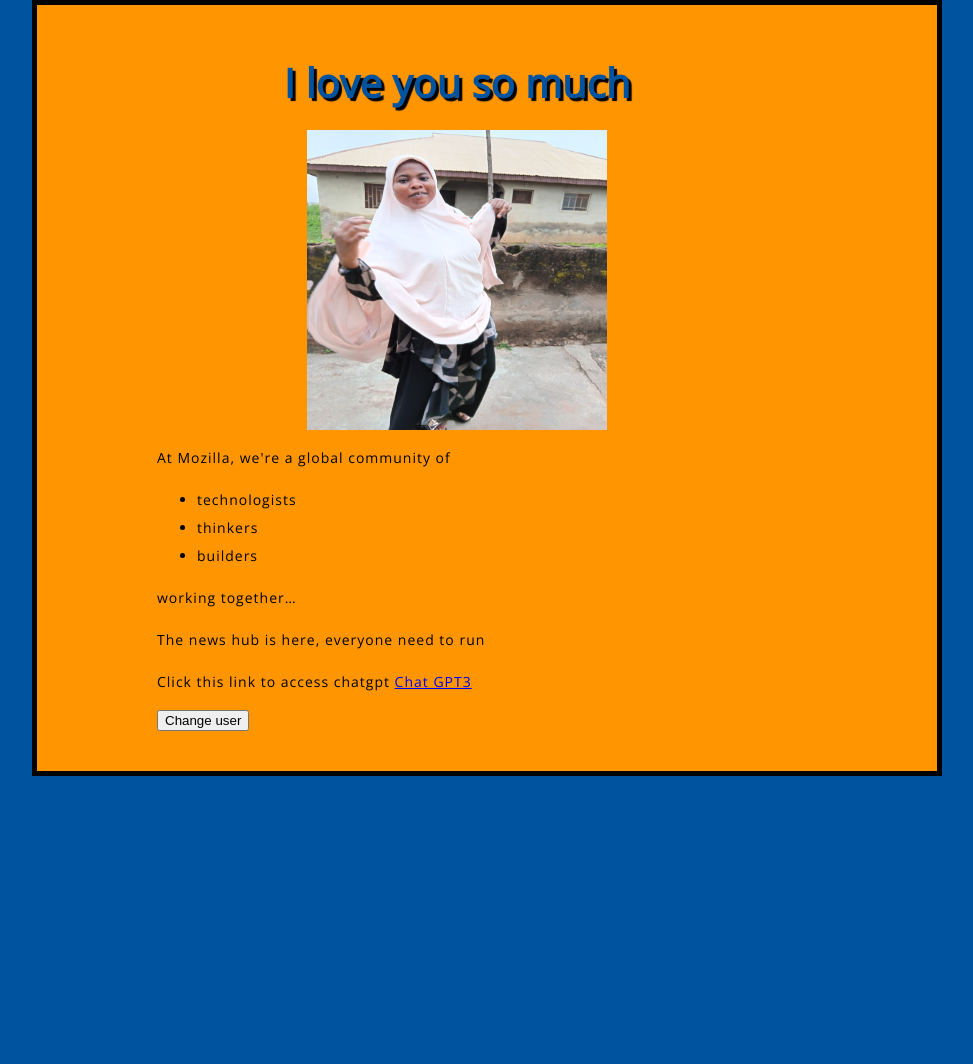
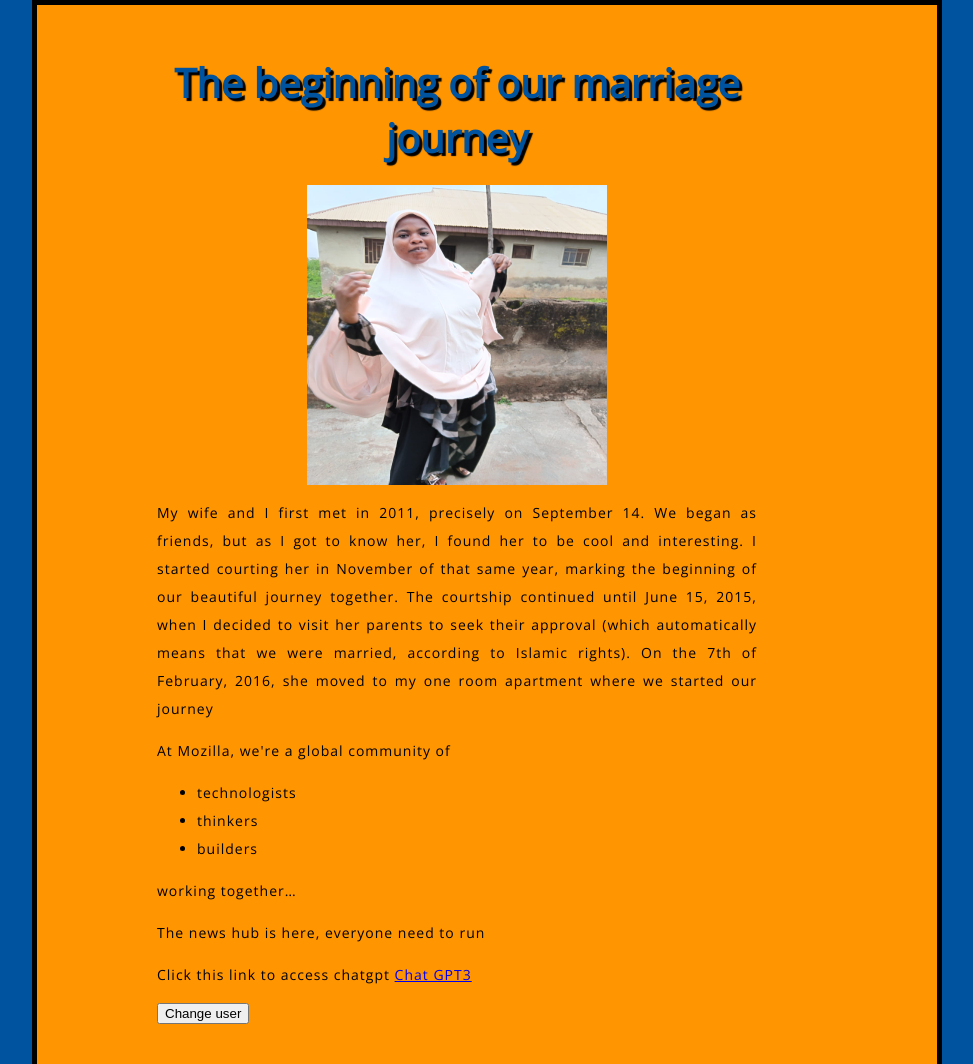
Before and after one commit to artiinsight01/artiinsight01.github.io, a plain HTML site: page index.html in a window 1280 px wide. Shown: the top 1064 px of the page, without its empty margins (153-1126 px from the left). Before the commit the page ends 800 px from the top, so only its background shows below. Drawn offline with nearby package versions, Linux system fonts and the light colour scheme.

Commit message:
Update index.html

```diff
--- a/index.html
+++ b/index.html
@@ -7,8 +7,12 @@
     <link href="styles/style.css" rel="stylesheet" type="text/css">
   </head>
   <body>
-    <h1>I love you so much</h1>
+    <h1>The beginning of our marriage journey</h1>
     <img src="images/dear.jpg" alt="My Love Image" width="300" height="300" loading="srcset"/>
+    <p>My wife and I first met in 2011, precisely on September 14. We began as friends, but as I got to know her, I found her to be cool and interesting. I started courting her in November of that same year, marking the beginning of our beautiful journey together.
+
+    The courtship continued until June 15, 2015, when I decided to visit her parents to seek their approval (which automatically means that we were married, according to Islamic rights). On the 7th of February, 2016, she moved to my one room apartment where we started our journey </p>
+
 
     <!-- Performing the list of unorder items -->
     <p>At Mozilla, we're a global community of</p>
```
